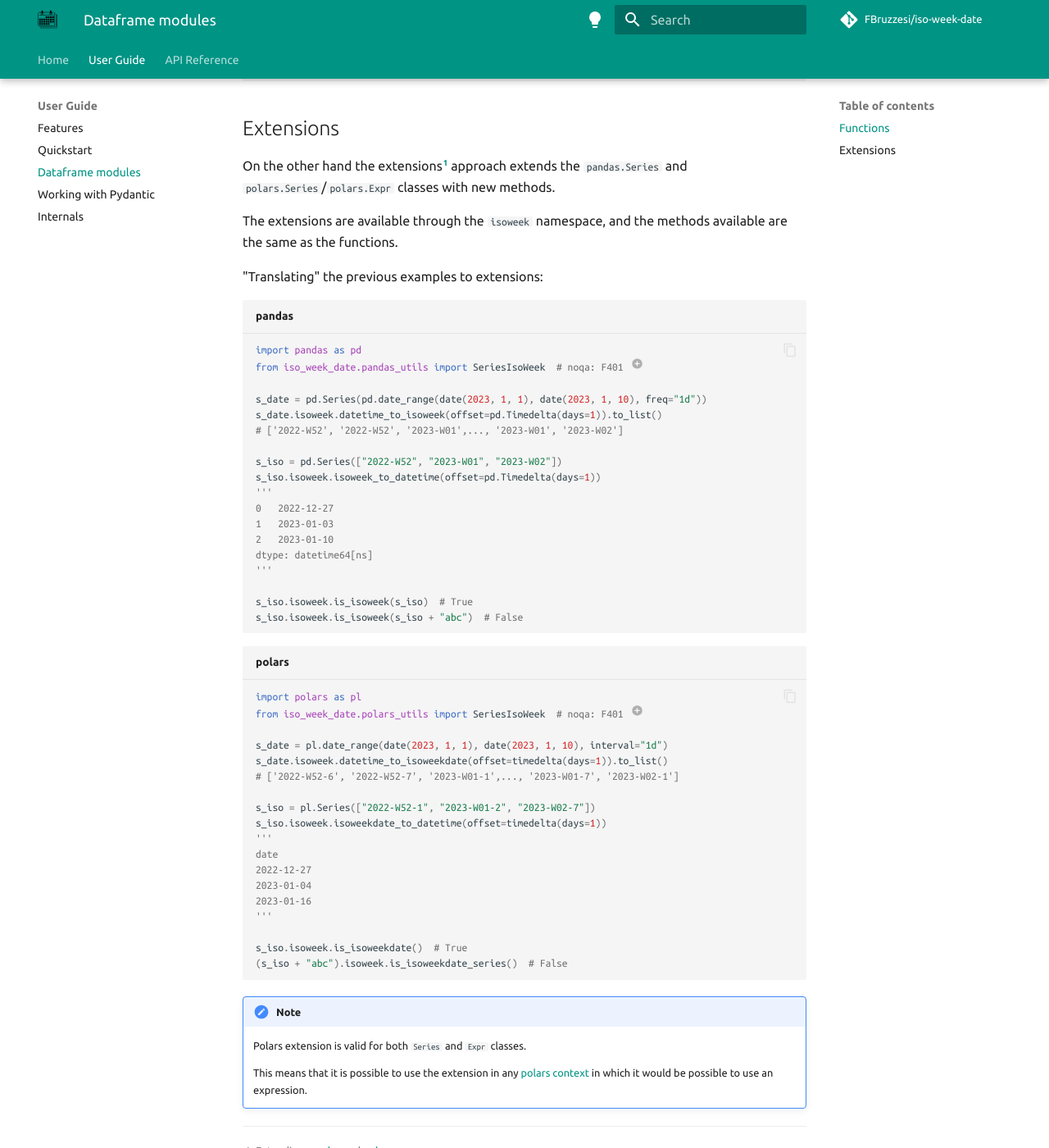
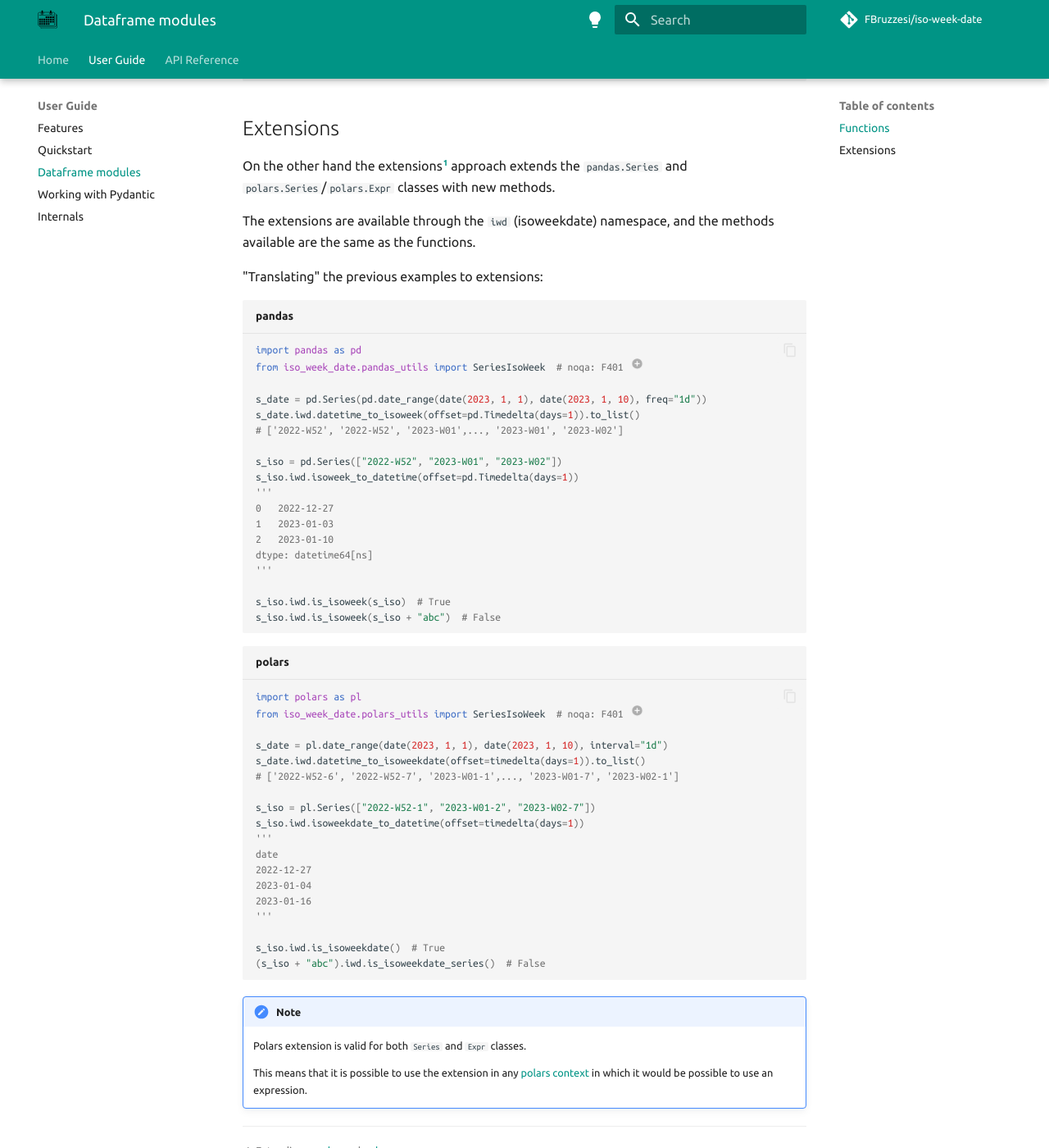
Before and after one commit to FBruzzesi/iso-week-date, an MkDocs documentation site: the page built from docs/user-guide/dataframe-modules.md, in a window 1280 px wide and 1400 px high, scrolled down 1418 px. Shown: the whole window at 82% size. Built offline with MkDocs 1.6.1 and Material for MkDocs 9.7.7, drawn with Linux system fonts in a browser that asks for light colours; comment, search, counter and statistics services are not loaded; the version menu is left out.

````diff
--- a/docs/user-guide/dataframe-modules.md
+++ b/docs/user-guide/dataframe-modules.md
@@ -62,7 +62,7 @@ is_isoweekdate_series(s_iso + "abc")  # False
 
 On the other hand the extensions[^1] approach extends the `pandas.Series` and `polars.Series`/`polars.Expr` classes with new methods.
 
-The extensions are available through the `isoweek` namespace, and the methods available are the same as the functions.
+The extensions are available through the `iwd` (isoweekdate) namespace, and the methods available are the same as the functions.
 
 "Translating" the previous examples to extensions:
 
@@ -71,11 +71,11 @@ import pandas as pd
 from iso_week_date.pandas_utils import SeriesIsoWeek  # noqa: F401 (1)
 
 s_date = pd.Series(pd.date_range(date(2023, 1, 1), date(2023, 1, 10), freq="1d"))
-s_date.isoweek.datetime_to_isoweek(offset=pd.Timedelta(days=1)).to_list()
+s_date.iwd.datetime_to_isoweek(offset=pd.Timedelta(days=1)).to_list()
 # ['2022-W52', '2022-W52', '2023-W01',..., '2023-W01', '2023-W02']
 
 s_iso = pd.Series(["2022-W52", "2023-W01", "2023-W02"])
-s_iso.isoweek.isoweek_to_datetime(offset=pd.Timedelta(days=1))
+s_iso.iwd.isoweek_to_datetime(offset=pd.Timedelta(days=1))
 '''
 0   2022-12-27
 1   2023-01-03
@@ -83,8 +83,8 @@ s_iso.isoweek.isoweek_to_datetime(offset=pd.Timedelta(days=1))
 dtype: datetime64[ns]
 '''
 
-s_iso.isoweek.is_isoweek(s_iso)  # True
-s_iso.isoweek.is_isoweek(s_iso + "abc")  # False
+s_iso.iwd.is_isoweek(s_iso)  # True
+s_iso.iwd.is_isoweek(s_iso + "abc")  # False
 ```
 
 1. The import of `SeriesIsoWeek` is needed to register the extensions.
@@ -96,11 +96,11 @@ import polars as pl
 from iso_week_date.polars_utils import SeriesIsoWeek  # noqa: F401 (1)
 
 s_date = pl.date_range(date(2023, 1, 1), date(2023, 1, 10), interval="1d")
-s_date.isoweek.datetime_to_isoweekdate(offset=timedelta(days=1)).to_list()
+s_date.iwd.datetime_to_isoweekdate(offset=timedelta(days=1)).to_list()
 # ['2022-W52-6', '2022-W52-7', '2023-W01-1',..., '2023-W01-7', '2023-W02-1']
 
 s_iso = pl.Series(["2022-W52-1", "2023-W01-2", "2023-W02-7"])
-s_iso.isoweek.isoweekdate_to_datetime(offset=timedelta(days=1))
+s_iso.iwd.isoweekdate_to_datetime(offset=timedelta(days=1))
 '''
 date
 2022-12-27
@@ -108,8 +108,8 @@ date
 2023-01-16
 '''
 
-s_iso.isoweek.is_isoweekdate()  # True
-(s_iso + "abc").isoweek.is_isoweekdate_series()  # False
+s_iso.iwd.is_isoweekdate()  # True
+(s_iso + "abc").iwd.is_isoweekdate_series()  # False
 ```
 
 1. The import of `SeriesIsoWeek` is needed to register the extensions.
--- a/mkdocs.yaml
+++ b/mkdocs.yaml
@@ -66,13 +66,18 @@ theme:
 
 # Plugins
 plugins:
+  - autorefs
+  - mike:
+      alias_type: symlink
+      canonical_version: latest
   - mkdocstrings
-  - autorefs
   - search:
       separator: '[\s\-,:!=\[\]()"`/]+|\.(?!\d)|&[lg]t;|(?!\b)(?=[A-Z][a-z])'
 
 # Customization
 extra:
+  version:
+    provider: mike
   social:
     - icon: fontawesome/brands/github
       link: https://github.com/fbruzzesi
--- a/pyproject.toml
+++ b/pyproject.toml
@@ -4,7 +4,7 @@ build-backend = "hatchling.build"
 
 [project]
 name = "iso-week-date"
-version = "0.3.0"
+version = "1.0.0"
 description = "Toolkit to work with str representing ISO Week date format"
 
 license = {file = "LICENSE"}
@@ -56,6 +56,7 @@ docs = [
     "mkdocs-material>=9.2.0",
     "mkdocstrings[python]>=0.20.0",
     "mkdocs-autorefs",
+    "mike==2.0.0"
 ]
 
 test = [
````
Also changed, not shown: 5 other files.
